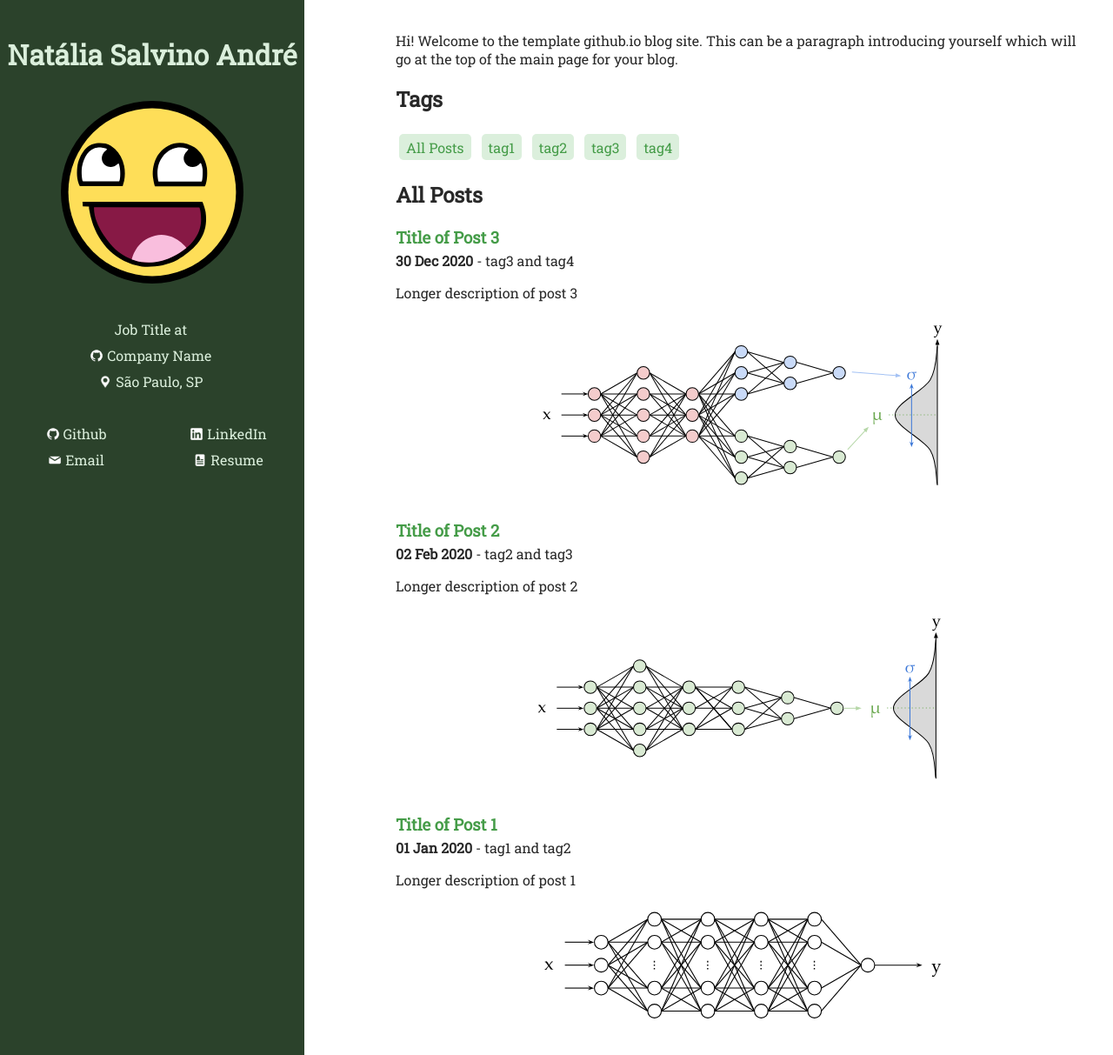
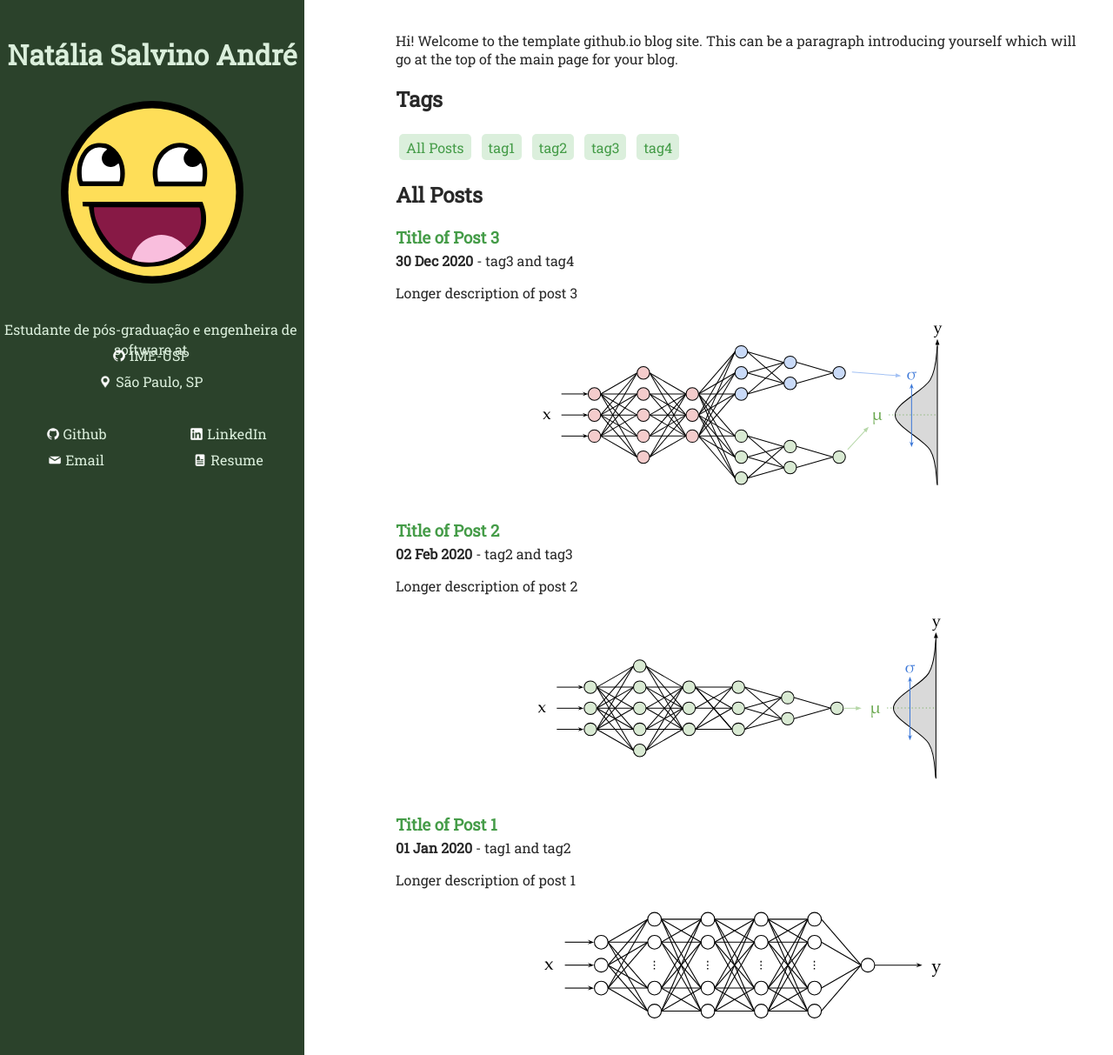
Before and after one commit to natalia-sa/natalia-sa.github.io, a Jekyll site: the page built from index.html, in a window 1280 px wide and 1213 px high. Shown: the whole window at 87% size. Built offline with Jekyll 4.4.1, drawn with Linux system fonts in a browser that asks for light colours.

Commit message:
Update personal information in _config.yml

```diff
--- a/_config.yml
+++ b/_config.yml
@@ -1,9 +1,9 @@
 # Info about you
 name: Natália Salvino André
-position: Job Title
-email: youremail@gmail.com
-company_name: Company Name
-company_url: https://www.yourcompany.com
+position: Estudante de pós-graduação e engenheira de software
+email: natalia.andre@ime.usp.br
+company_name: IME-USP
+company_url: https://www.ime.usp.br/
 place_name: São Paulo, SP
 
 # Blog info
@@ -17,8 +17,8 @@ long_description: >-
     blog.
 
 # Social links
-github_url: https://github.com/yourgithubusername
-linkedin_url: http://www.linkedin.com/in/your-name
+github_url: https://github.com/natalia-sa
+linkedin_url: https://www.linkedin.com/in/nat%C3%A1lia-salvino/
 social:
   links:
     - http://www.linkedin.com/in/your-name
```
